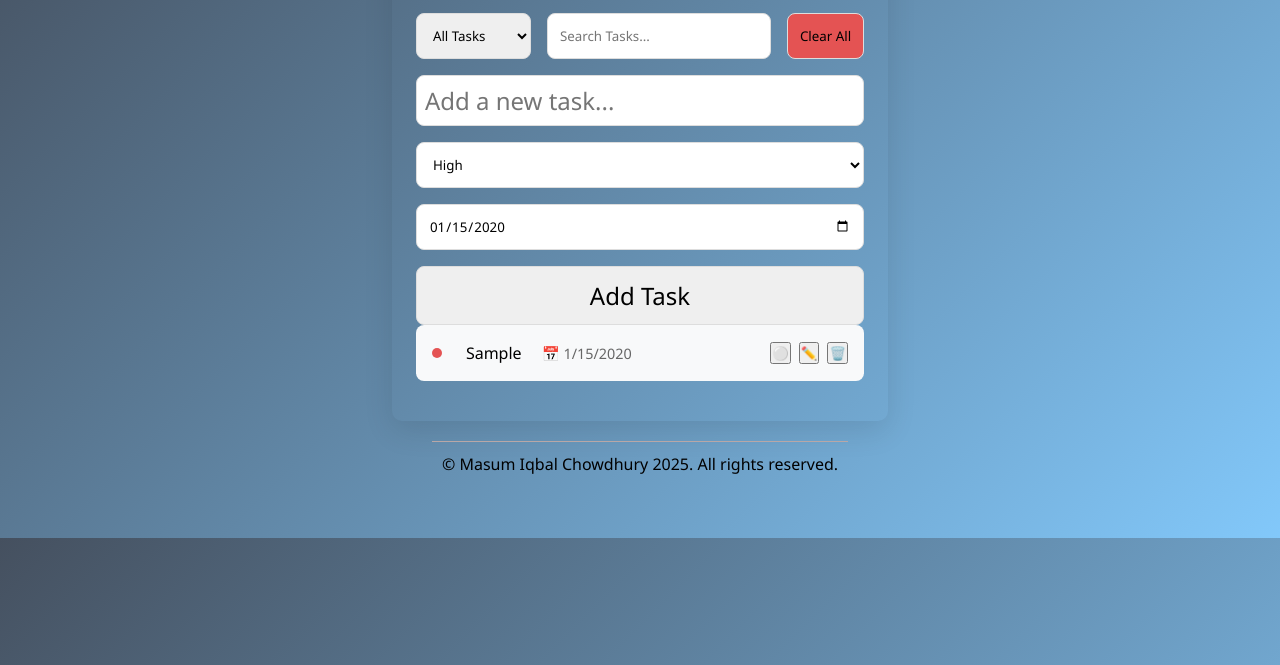
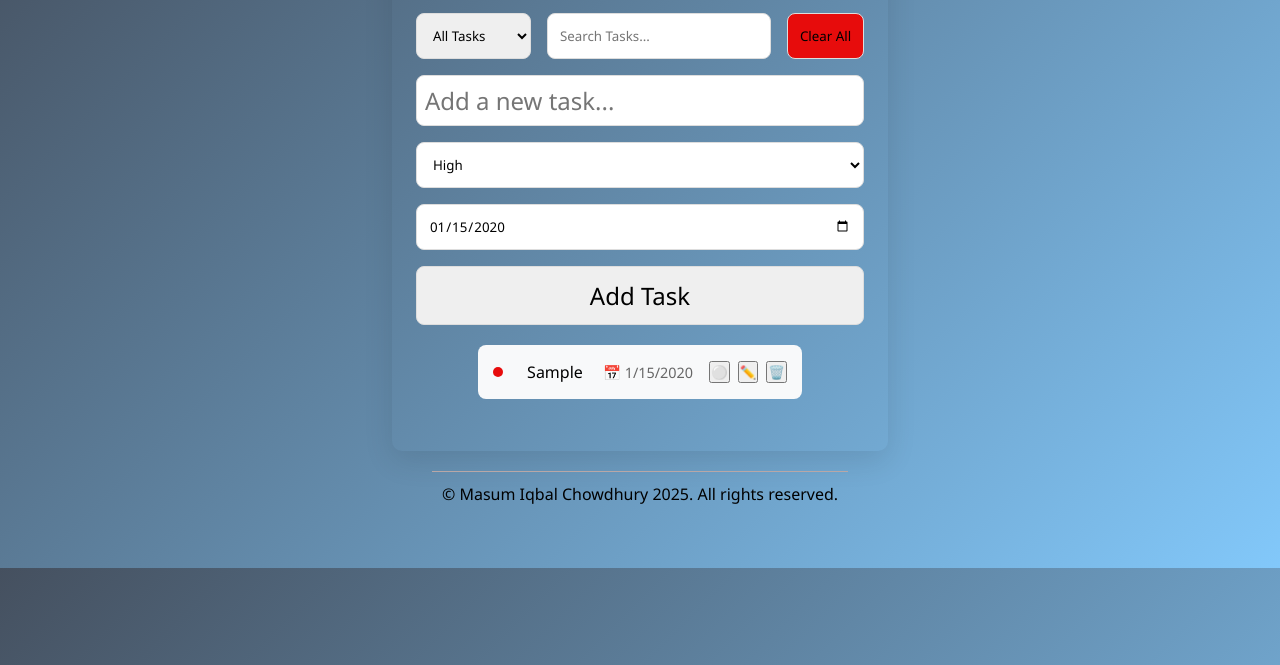
Before and after one commit to im-masum/super-to-do-list-1, a plain HTML site: page index.html in a window 1280 px wide. Both pictures are taken after typing "Sample", "2020-01-15" into the empty fields and a click on the button "Add Task". Shown: the part 135-800 px from the top of the page. Drawn offline with Linux system fonts and the light colour scheme.

Commit message:
modifyed

```diff
--- a/style.css
+++ b/style.css
@@ -10,14 +10,16 @@
     --primary: #6c5ce7;
     --secondary: #a8a5e6;
     --success: #00b894;
-    --danger: #e45353;
+    --danger: #e70c0c;
 }
 
 body {
     display: flex;
     justify-content: center;
+    align-items: center;
     flex-direction: column;
-    align-items: start;
+    width: 100%;
+    height: auto;
     padding: 2rem;
     line-height: 1.5;
     color: #333;
@@ -124,16 +126,16 @@ body {
 
 .task-list {
     list-style-type: none;
-    padding: 0;
-    margin: 0;
+    padding: 10px;
+    margin: 10px auto;
 }
 
 .task-item {
     background: #f8f9fa;
     color: #000;
-    padding: 1rem;
+    padding: 15px;
     border-radius: 8px;
-    margin-bottom: 1rem;
+    margin-bottom: .5rem;
     display: flex;
     justify-content: space-between;
     align-items: center;
```
